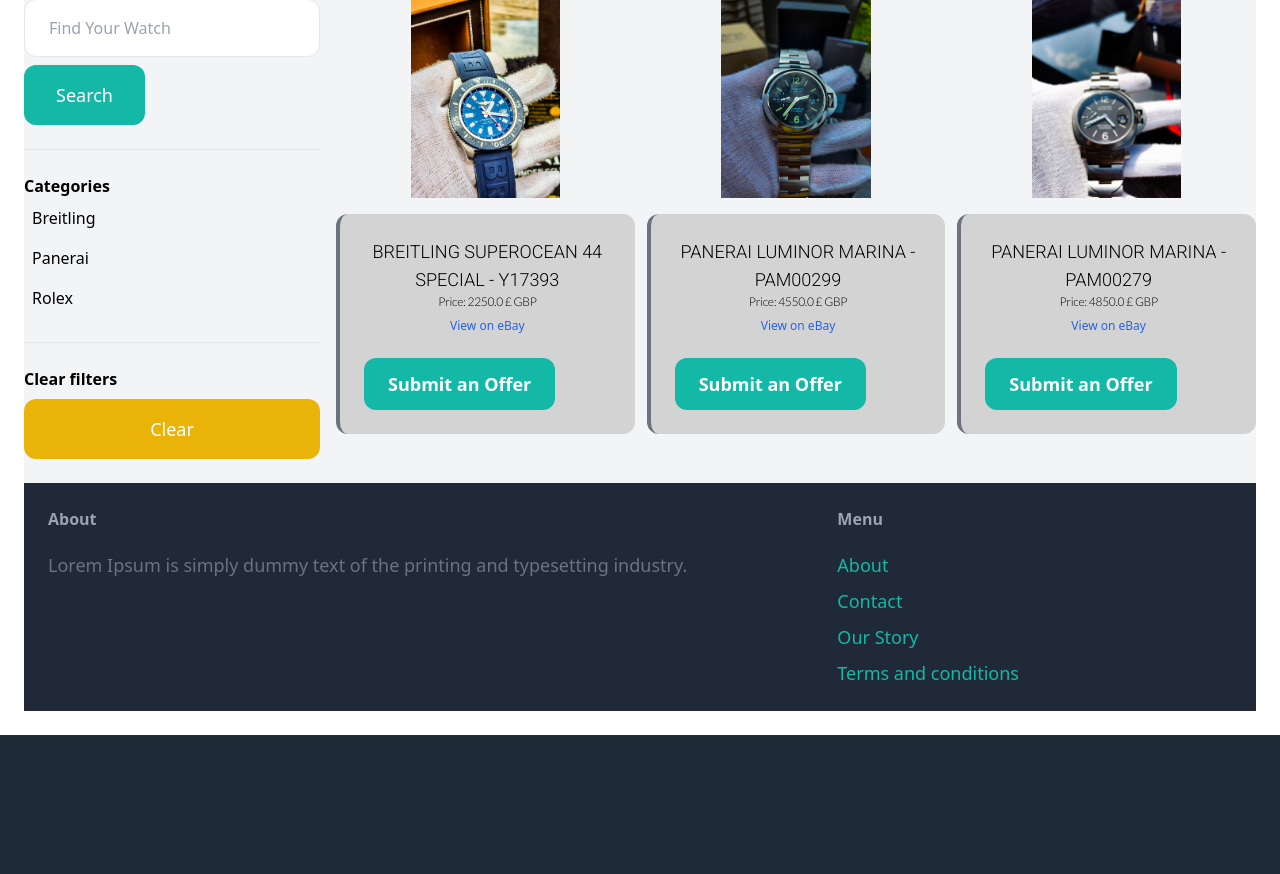
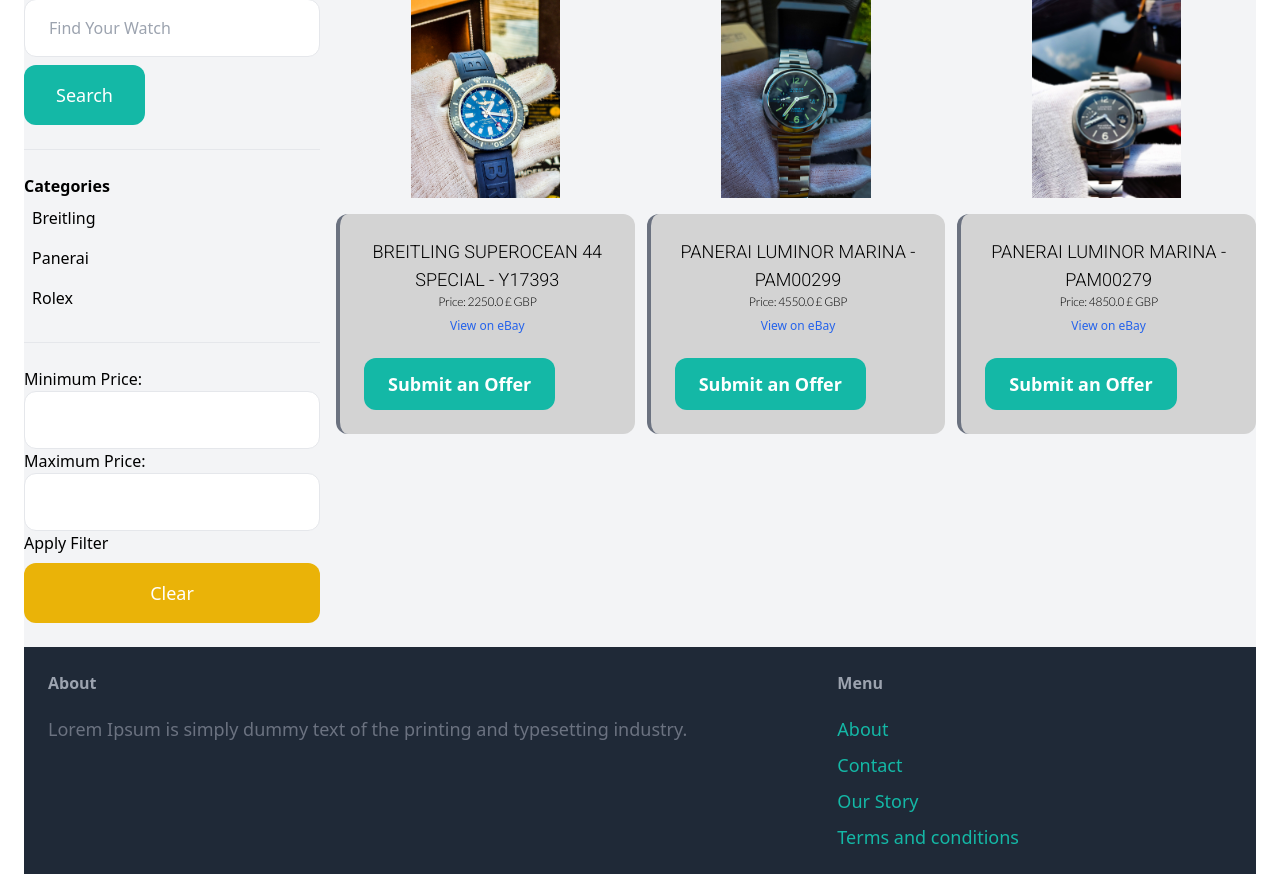
Before and after one commit to Karlox01/Watchsite, a Django app: page /watches/ in a window 1280 px wide. Shown: the part 102-976 px from the top of the page. Before the commit the page ends 837 px from the top, so only its background shows below. Run offline with Django 4.2, Linux system fonts and the light colour scheme; data comes from the database, SQL or seed files in the repository; some libraries are stand-ins or nearby versions.

Commit message:
page now uses price based filter that can filter at the same time as filtering for brand

```diff
--- a/watches/templates/watches/items.html
+++ b/watches/templates/watches/items.html
@@ -22,7 +22,16 @@
             </ul>
             <hr class="my-6">
 
-            <p class="font-semibold">Clear filters</p>
+            <form method="get" action="{% url 'watches:filtered_watches_by_price' %}">
+                <label for="min_price">Minimum Price:</label>
+                <input type="number" class="w-full py-4 px-6 border rounded-xl" name="min_price" id="min_price">
+
+                <label for="max_price">Maximum Price:</label>
+                <input type="number" class="w-full py-4 px-6 border rounded-xl" name="max_price" id="max_price">
+
+                <button type="submit">Apply Filter</button>
+            </form>
+
 
             <ul>
                 <li>
--- a/watches/urls.py
+++ b/watches/urls.py
@@ -9,4 +9,5 @@ urlpatterns = [
     path('<int:pk>/', views.detail, name='detail'),
     path('<int:pk>/submit_offer/', views.submit_offer, name='submit_offer'),
     path('watches/category/<str:category_name>/', views.watches_by_category, name='watches_by_category'),
+    path('watches/filter/price/', views.filtered_watches_by_price, name='filtered_watches_by_price'),
 ]
--- a/watches/views.py
+++ b/watches/views.py
@@ -10,6 +10,9 @@ from .models import Category, Item
 def items(request):
     query = request.GET.get('query', '')
     category_id = request.GET.get('category', 0)
+    min_price = request.GET.get('min_price')
+    max_price = request.GET.get('max_price')
+
     categories = Category.objects.all()
     items = Item.objects.filter(is_sold=False)
 
@@ -19,11 +22,42 @@ def items(request):
     if query:
         items = items.filter(Q(name__icontains=query) | Q(description__icontains=query))
 
+    # Apply price filter if provided
+    if min_price:
+        items = items.filter(price__gte=min_price)
+
+    if max_price:
+        items = items.filter(price__lte=max_price)
+
     return render(request, 'watches/items.html', {
         'items': items,
         'query': query,
         'categories': categories,
-        'category_id': int(category_id)
+        'category_id': int(category_id),
+        'min_price': min_price,
+        'max_price': max_price,
+    })
+
+# views.py
+def filtered_watches_by_price(request):
+    min_price = request.GET.get('min_price')
+    max_price = request.GET.get('max_price')
+
+    # Retrieve all categories to display in the filter
+    categories = Category.objects.all()
+
+    # Retrieve all items that match the price filter
+    items = Item.objects.filter(is_sold=False)
+
+    if min_price:
+        items = items.filter(price__gte=min_price)
+
+    if max_price:
+        items = items.filter(price__lte=max_price)
+
+    return render(request, 'watches/items.html', {
+        'items': items,
+        'categories': categories,  # Include categories in the context
     })
 
 def detail(request, pk):
```
